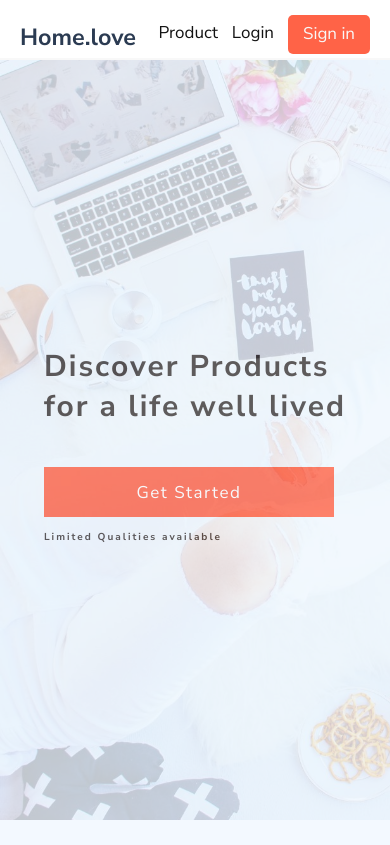
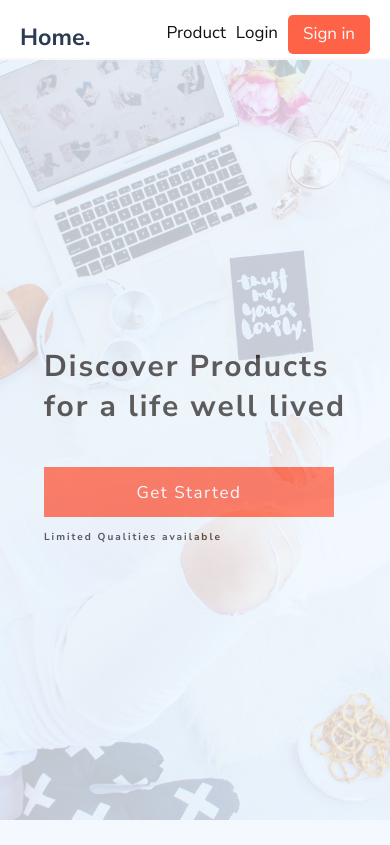
Before and after one commit to AChris-T/AltSchoolExamVue, a Vue app: page / in a window 390 px wide. Built offline with nearby package versions, Linux system fonts and the light colour scheme; no server answers.

Commit message:
initial commit

```diff
--- a/src/components/Navbar.vue
+++ b/src/components/Navbar.vue
@@ -1,7 +1,7 @@
 <template> <div class="nav-bar">
     <div class="nav-container">
         <div class="logo">
-         <a href="/"><h3>Home.love</h3></a>
+         <a href="/"><h3>Home.</h3></a>
         </div>
         <div class="navinfo">
           <a href="/user">Product</a>
@@ -100,7 +100,7 @@ const handleSignOut = () => {
 }
 @media (max-width: 392px) {
   .navinfo{
-    gap: 14px;
+    gap: 10px;
     font-size: 5px;
   }
 }
```
